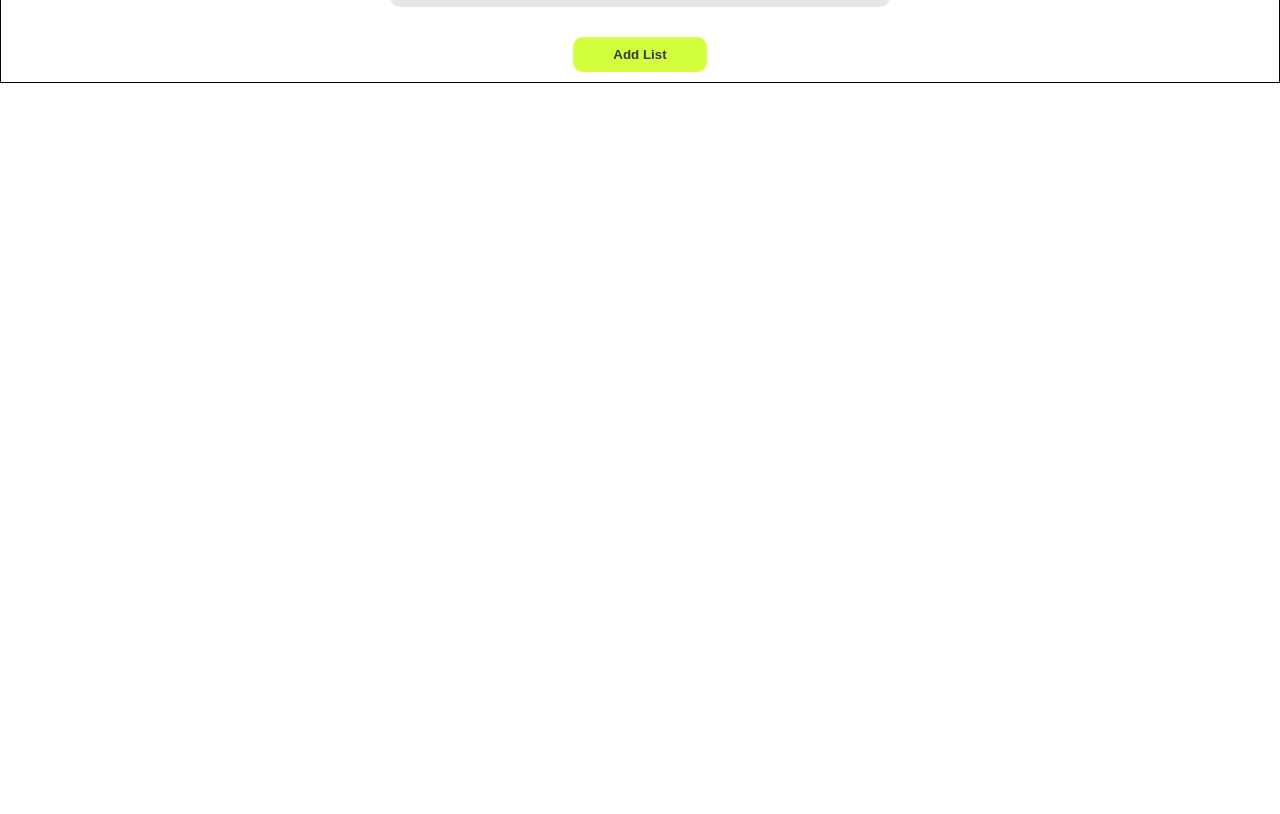
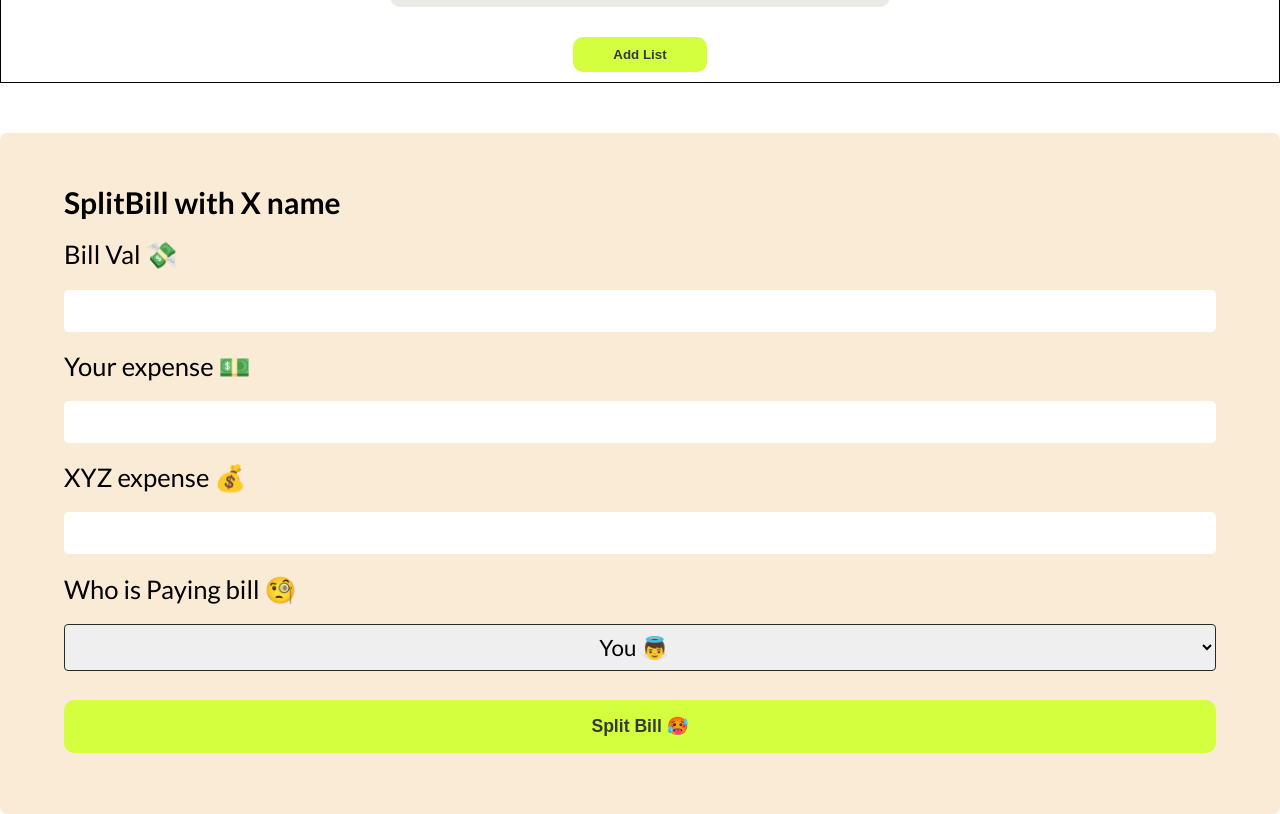
Before and after one commit to DarshanPro123/04_eat_and_split_project, a React (Vite) app: page / in a window 1280 px wide. Shown: the part 1120-1934 px from the top of the page. Before the commit the page ends 1253 px from the top, so only its background shows below. Built offline with nearby package versions, Linux system fonts and the light colour scheme.

Commit message:
Edit css and add form of spliting bil with friend form

```diff
--- a/public/data.js
+++ b/public/data.js
@@ -2,31 +2,31 @@ const initialFriends = [
   {
     id: 118836,
     name: "Clark",
-    image: "https://i.pravatar.cc/48?u=118836",
+    image: "https://i.pravatar.cc/56?u=119936",
     balance: -7,
   },
   {
     id: 933372,
     name: "Sarah",
-    image: "https://i.pravatar.cc/48?u=933372",
+    image: "https://i.pravatar.cc/34?u=123836",
     balance: 20,
   },
   {
     id: 499476,
     name: "Anthony",
-    image: "https://i.pravatar.cc/48?u=499476",
+    image: "https://i.pravatar.cc/23?u=118836",
     balance: 0,
   },
   {
     id: 499476,
     name: "Anthony",
-    image: "https://i.pravatar.cc/48?u=499476",
+    image: "https://i.pravatar.cc/78?u=118826",
     balance: 0,
   },
   {
     id: 499476,
     name: "Anthony",
-    image: "https://i.pravatar.cc/48?u=499476",
+    image: "https://i.pravatar.cc/32?u=112336",
     balance: 0,
   },
 ];
--- a/src/App.css
+++ b/src/App.css
@@ -84,7 +84,7 @@ body {
   width: 500px;
   height: 300px;
   border-radius: 10px;
-  background-color: rgb(231, 230, 227);
+  background-color: rgba(231, 230, 227, 0.84);
   padding: 20px;
 }
 
@@ -200,3 +200,39 @@ input[type="text"] {
     top: 30%;
   }
 }
+
+/* <---------------------------SplitBill Form Box----------------------> */
+
+.form-split-bill {
+  font-size: 1.6rem;
+  display: grid;
+  align-items: center;
+  gap: 1.2rem;
+  background-color: antiquewhite;
+  border-radius: 7px;
+  padding: 3.2rem 4rem;
+  text-align: start;
+}
+
+.form-split-bill .button {
+  padding: 1rem;
+  margin: 10px 0;
+  font-size: 1.1rem;
+}
+
+select {
+  font-family: inherit;
+  color: inherit;
+  font-size: 1.4rem;
+  padding: 0.5rem;
+  text-align: center;
+  border: 1px solid rgb(41, 41, 40);
+  border-radius: 4px;
+  transition: 0.3s;
+}
+
+select:focus {
+  outline: none;
+  border: 1px solid black;
+  border-radius: 6px;
+}
--- a/src/App.jsx
+++ b/src/App.jsx
@@ -2,6 +2,7 @@ import { useState } from "react";
 import "./App.css";
 import AddFriendForm from "./Components/AddFriendForm";
 import FriendsList from "./Components/FriendsList";
+import SplitBillForm from "./Components/SplitBillForm";
 // import friends from "../public/data";
 
 function App() {
@@ -16,6 +17,8 @@ function App() {
       <div className="container">
         <FriendsList handleAddForm={handleAddForm} showAddForm={showAddForm} />
         {showAddForm && <AddFriendForm handleAddForm={handleAddForm} />}
+
+        <SplitBillForm />
       </div>
     </>
   );
--- a/src/Components/AddFriendForm.jsx
+++ b/src/Components/AddFriendForm.jsx
@@ -13,6 +13,7 @@ const AddFriendForm = ({ handleAddForm }) => {
 
           <label> Img Url🌅 :</label>
           <input type="text" />
+
           <CommonBtn>Add</CommonBtn>
           <div className={`close`} onClick={handleAddForm}>
             ❌
--- a/src/Components/SplitBillForm.jsx
+++ b/src/Components/SplitBillForm.jsx
@@ -1,5 +1,30 @@
+import CommonBtn from "./CommonBtn";
+
 const SplitBillForm = () => {
-  return <div></div>;
+  return (
+    <>
+      <form className="form-split-bill">
+        <h3>SplitBill with X name</h3>
+
+        <label>Bill Val 💸</label>
+        <input type="text" />
+
+        <label>Your expense 💵 </label>
+        <input type="text" />
+
+        <label>XYZ expense 💰</label>
+        <input type="text" />
+
+        <label>Who is Paying bill 🧐</label>
+        <select>
+          <option value="user">You 👼</option>
+          <option value="friend">Xname 🗣️</option>
+        </select>
+
+        <CommonBtn>Split Bill 🥵</CommonBtn>
+      </form>
+    </>
+  );
 };
 
 export default SplitBillForm;
```
